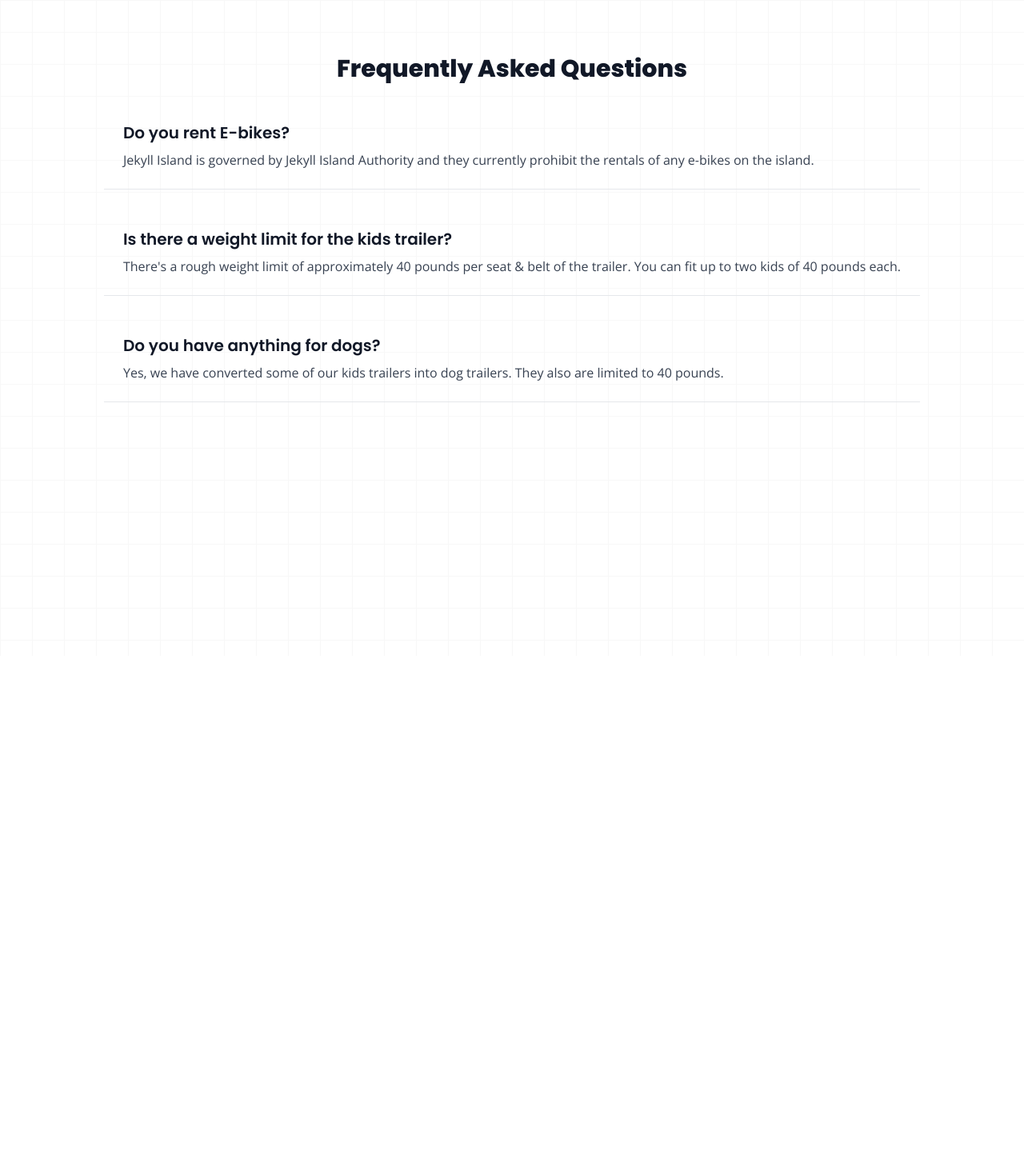
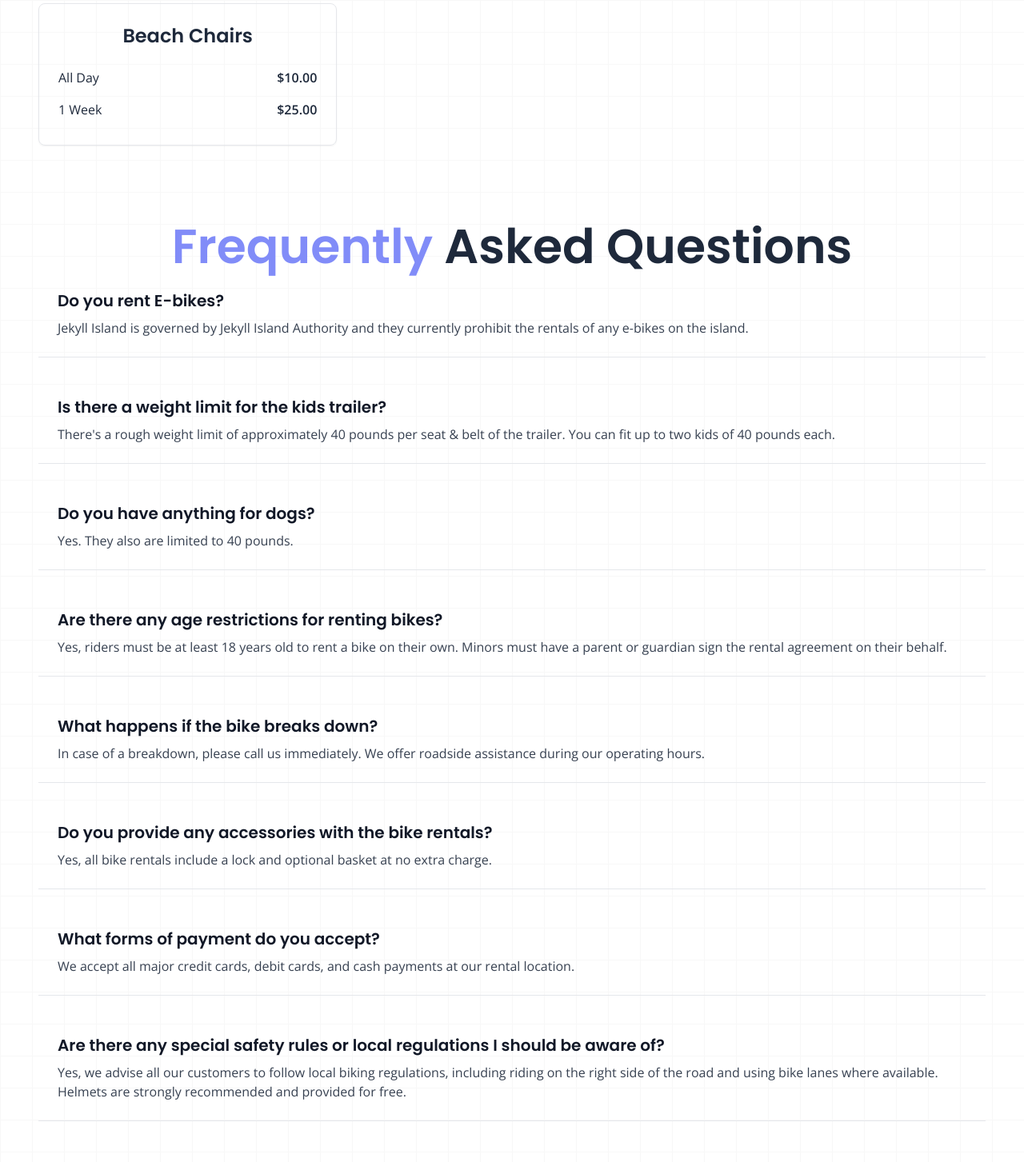
Before and after one commit to JSuupaSellers/beachside, a SvelteKit app: page / in a window 1280 px wide. Shown: the part 2520-3973 px from the top of the page at 80% size. Before the commit the page ends 3340 px from the top, so only its background shows below. Built offline with nearby package versions, Linux system fonts and the light colour scheme.

Commit message:
updated faq

```diff
--- a/src/components/FAQ.svelte
+++ b/src/components/FAQ.svelte
@@ -12,7 +12,7 @@
     },
     {
       question: "Do you have anything for dogs?",
-      answer: "Yes, we have converted some of our kids trailers into dog trailers. They also are limited to 40 pounds."
+      answer: "Yes. They also are limited to 40 pounds."
     },
       // Add more FAQs as needed
     ];
@@ -20,7 +20,7 @@
 
   <SectionWrapper id = "FAQ">
     <div class="my-12 mx-auto max-w-7xl px-4 sm:px-6 lg:px-8">
-        <h2 class="text-3xl font-extrabold text-gray-900 mb-6 text-center">Frequently Asked Questions</h2>
+        <h2 class="text-4xl sm:text-5xl md:text-6xl max-w-[1000px] mx-auto w-full font-semibold text-center"><span class="text-indigo-400">Frequently</span> Asked Questions</h2>
         <div class="space-y-6">
         {#each faqs as faq}
             <div class="p-6 border-b border-gray-200">
--- a/src/components/Pricing.svelte
+++ b/src/components/Pricing.svelte
@@ -29,6 +29,11 @@
     { type: 'Large 3 Hours', price: '$75.00' },
     { type: 'Large 4 Hours', price: '$90.00' },
   ];
+
+  const beachChair = [
+    { type: 'All Day', price: '$10.00'},
+    { type: '1 Week', price: '$25.00'}
+  ]
 
   const regularBikeImages = [
     'https://beachsidebikerentals.s3.amazonaws.com/sun_boardwalk_men_blue.png',
@@ -115,6 +120,17 @@
                   {/each}
               </ul>
           </div>
+          <div class="border rounded-lg shadow-sm p-6">
+            <h2 class="text-2xl font-semibold mb-4 text-center">Beach Chairs</h2>
+            <ul class="mt-4">
+                {#each beachChair as chair}
+                    <li class="flex justify-between py-2">
+                        <span>{chair.type}</span>
+                        <span class="font-semibold">{chair.price}</span>
+                    </li>
+                {/each}
+            </ul>
+        </div>
       </section>
   </main>
 </SectionWrapper>
--- a/src/routes/+page.svelte
+++ b/src/routes/+page.svelte
@@ -19,10 +19,34 @@
     },
     {
       question: "Do you have anything for dogs?",
-      answer: "Yes, we have converted some of our kids trailers into dog trailers. They also are limited to 40 pounds."
+      answer: "Yes. They also are limited to 40 pounds."
     },
-    // Add more FAQs as needed
-  ];
+    {
+      question: "Are there any age restrictions for renting bikes?",
+      answer: "Yes, riders must be at least 18 years old to rent a bike on their own. Minors must have a parent or guardian sign the rental agreement on their behalf."
+    },
+    {
+      question: "What happens if the bike breaks down?",
+      answer: "In case of a breakdown, please call us immediately. We offer roadside assistance during our operating hours."
+    },
+    {
+      question: "Do you provide any accessories with the bike rentals?",
+      answer: "Yes, all bike rentals include a lock and optional basket at no extra charge."
+    },
+    {
+      question: "What forms of payment do you accept?",
+      answer: "We accept all major credit cards, debit cards, and cash payments at our rental location."
+    },
+    {
+      question: "Are there any special safety rules or local regulations I should be aware of?",
+      answer: "Yes, we advise all our customers to follow local biking regulations, including riding on the right side of the road and using bike lanes where available. Helmets are strongly recommended and provided for free."
+    },
+    {
+      question: "Do you offer long-term rental discounts?",
+      answer: "Yes, we offer discounts for rentals longer than a week. Please contact us for more details on long-term rates."
+    }
+];
+
 
   function scrollToSection(index) {
     const section = document.getElementById(sections[index]);
```
